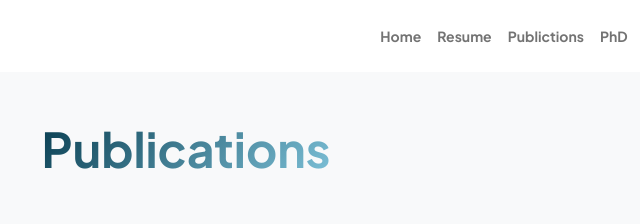
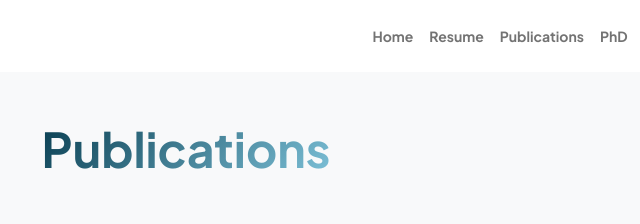
Before and after one commit to bsteenwi/bsteenwi.github.io, a plain HTML site: page publications.html in a window 1280 px wide. Shown: the top 224 px of the page, 454-1094 px from the left. Drawn offline with nearby package versions, Linux system fonts and the light colour scheme; grey boxes are pictures that could not be loaded.

Commit message:
update publications

```diff
--- a/publications.html
+++ b/publications.html
@@ -28,7 +28,7 @@
                         <ul class="navbar-nav ms-auto mb-2 mb-lg-0 small fw-bolder">
                             <li class="nav-item"><a class="nav-link" href="index.html">Home</a></li>
                             <li class="nav-item"><a class="nav-link" href="resume.html">Resume</a></li>
-                            <li class="nav-item"><a class="nav-link" href="publications.html">Publictions</a></li>
+                            <li class="nav-item"><a class="nav-link" href="publications.html">Publications</a></li>
                             <li class="nav-item"><a class="nav-link" href="phd.html">PhD</a></li>
                             <li class="nav-item"><a class="nav-link" href="contact.html">Contact</a></li>
                         </ul>
```
Also changed, not shown: resume.html (+1 -1 lines).
